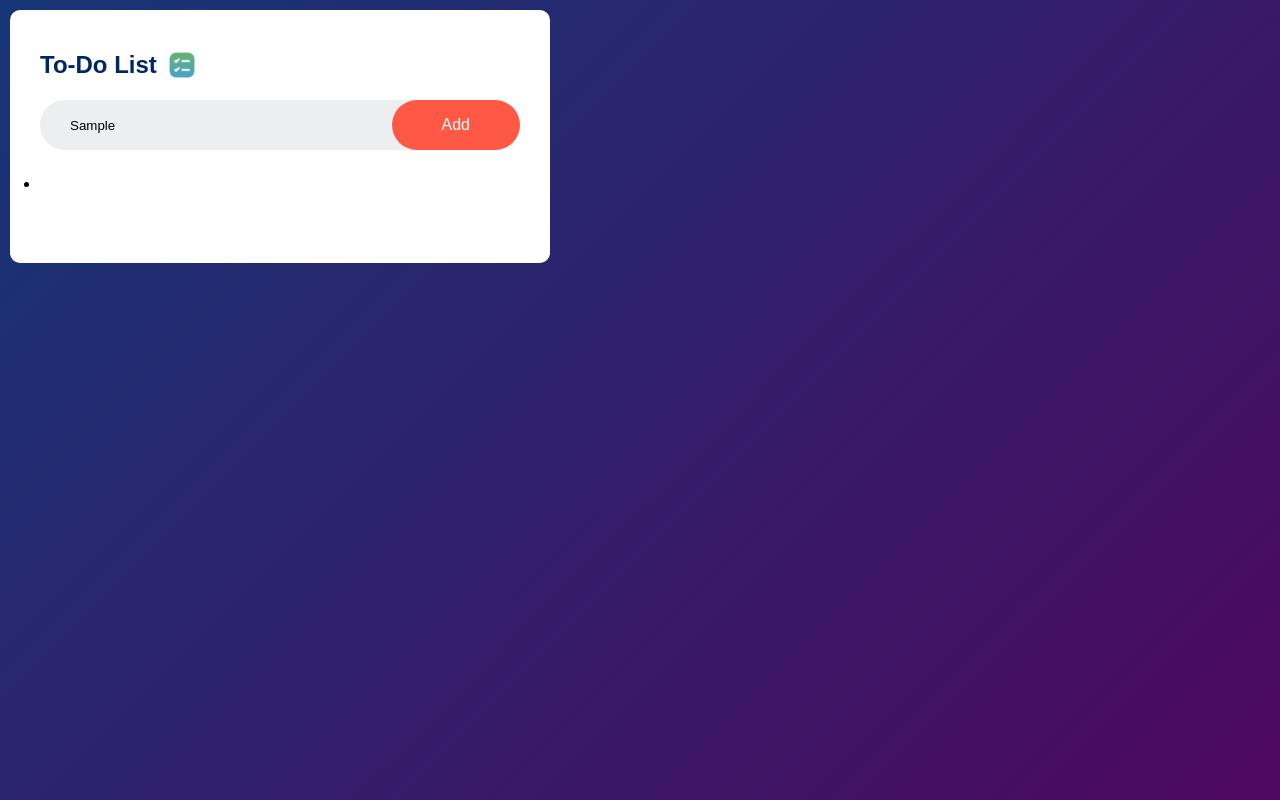
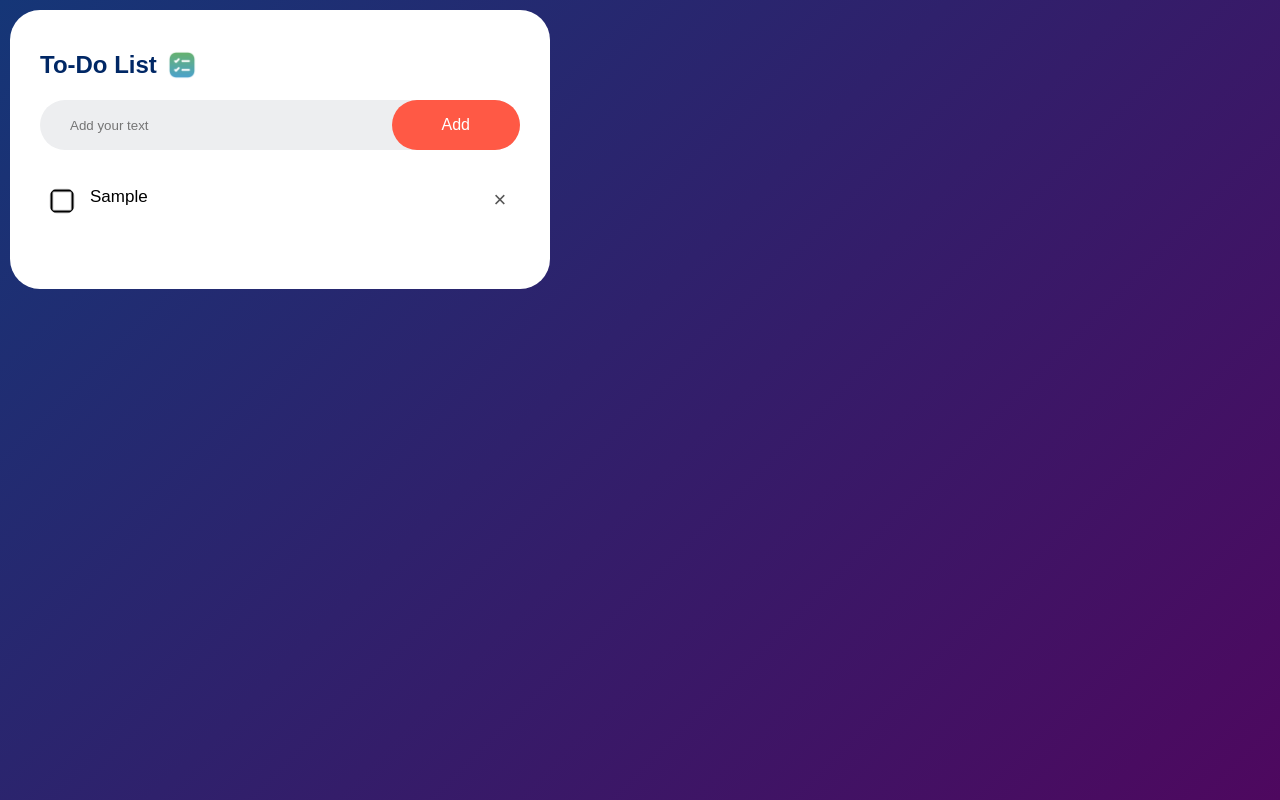
Before and after one commit to uzungh/first-apps, a plain HTML site: page index.html in a window 1280 px wide. Both pictures are taken after typing "Sample" into the empty fields and a click on the button "Add". Drawn offline with Linux system fonts and the light colour scheme.

Commit message:
project finished

```diff
--- a/index.html
+++ b/index.html
@@ -13,13 +13,16 @@
             <h2>To-Do List <img src="images/icon.png" ></h2>
             <div class="row">
                 <input type="text" id="input-box" placeholder="Add your text">
-                <button>Add</button>
+                <button onclick="addTask()">Add</button>
             </div>
             <ul id="list-container">
-                <li></li>
+                <!--<li class="checked">Task 1</li>
+                <li>Task 2</li>
+                <li>Task 3</li>-->
+
             </ul>
         </div>
     </div>
-
+<script src="script.js"></script>
 </body>
 </html>
--- /dev/null
+++ b/script.js
@@ -0,0 +1,36 @@
+const inputBox = document.getElementById("input-box");
+const listContainer = document.getElementById("list-container");
+function addTask(){
+    if(inputBox.value === ''){
+        alert("You must write something!");
+    }
+    else{
+        let li = document.createElement("li");
+        li.innerHTML = inputBox.value;
+        listContainer.appendChild(li);
+        let span = document.createElement("span");
+        span.innerHTML = "\u00d7";
+        li.appendChild(span);
+    }
+    inputBox.value = "";
+    saveData();
+}
+
+listContainer.addEventListener("click", function(e){
+    if(e.target.tagName === "LI"){
+        e.target.classList.toggle("checked");
+        saveData();
+    }
+    else if(e.target.tagName === "SPAN"){
+        e.target.parentElement.remove();
+        saveData();
+    }
+}, false);
+
+function saveData(){
+    localStorage.setItem("data", listContainer.innerHTML);
+}
+function showTask(){
+    listContainer.innerHTML = localStorage.getItem("data");
+}
+showTask();
--- a/style.css
+++ b/style.css
@@ -3,6 +3,7 @@
     padding: 0;
     font-family: 'Poppins', sans-serif;
     box-sizing: border-box;
+
 }
 
 .container{
@@ -10,6 +11,8 @@
     min-height: 100vh;
     background: linear-gradient(135deg, #153677, #4e085f);
     padding: 10px;
+
+
 
 }
 
@@ -19,7 +22,8 @@
     background: #fff;
     margin: 100px auto 20 px;
     padding: 40px 30px 70px;
-    border-radius: 10px;
+    border-radius: 30px;
+
 }
 
 .todo-app h2{
@@ -62,3 +66,49 @@ button{
     cursor: pointer;
     border-radius: 40px;
 }
+
+ul li{
+    list-style: none;
+    font-size: 17px;
+    padding: 12px 9px 12px 50px;
+    user-select: none;
+    cursor: pointer;
+    position: relative;
+}
+
+ul li::before{
+    content: '';
+    position: absolute;
+    height: 28px;
+    width: 28px;
+    border-radius: 50%;
+    background-image: url(images/uncheck.png);
+    background-size: cover;
+    background-position: center;
+    top: 12px;
+    left: 8px;
+}
+
+ul li.checked{
+    color: #555;
+    text-decoration: line-through;
+}
+
+ul li.checked::before{
+    background-image: url(images/check.png);
+}
+ul li span{
+    position: absolute;
+    right: 0;
+    top: 5px;
+    width: 40px;
+    height:40px;
+    font-size: 22px;
+    color: #555;
+    line-height: 40px;
+    text-align: center;
+    border-radius: 50%;
+}
+ul li span:hover{
+    background: #edeef0;
+}
```
